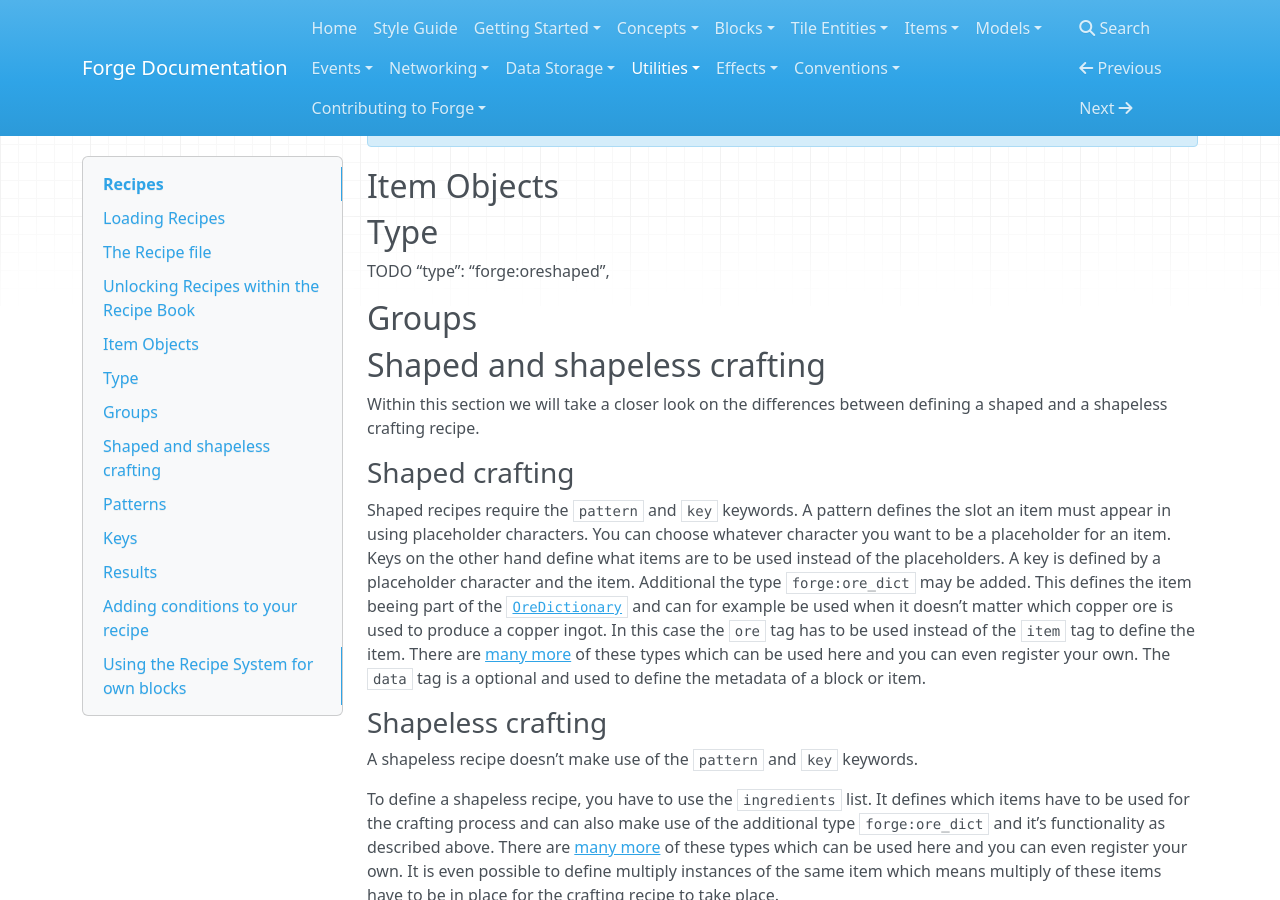
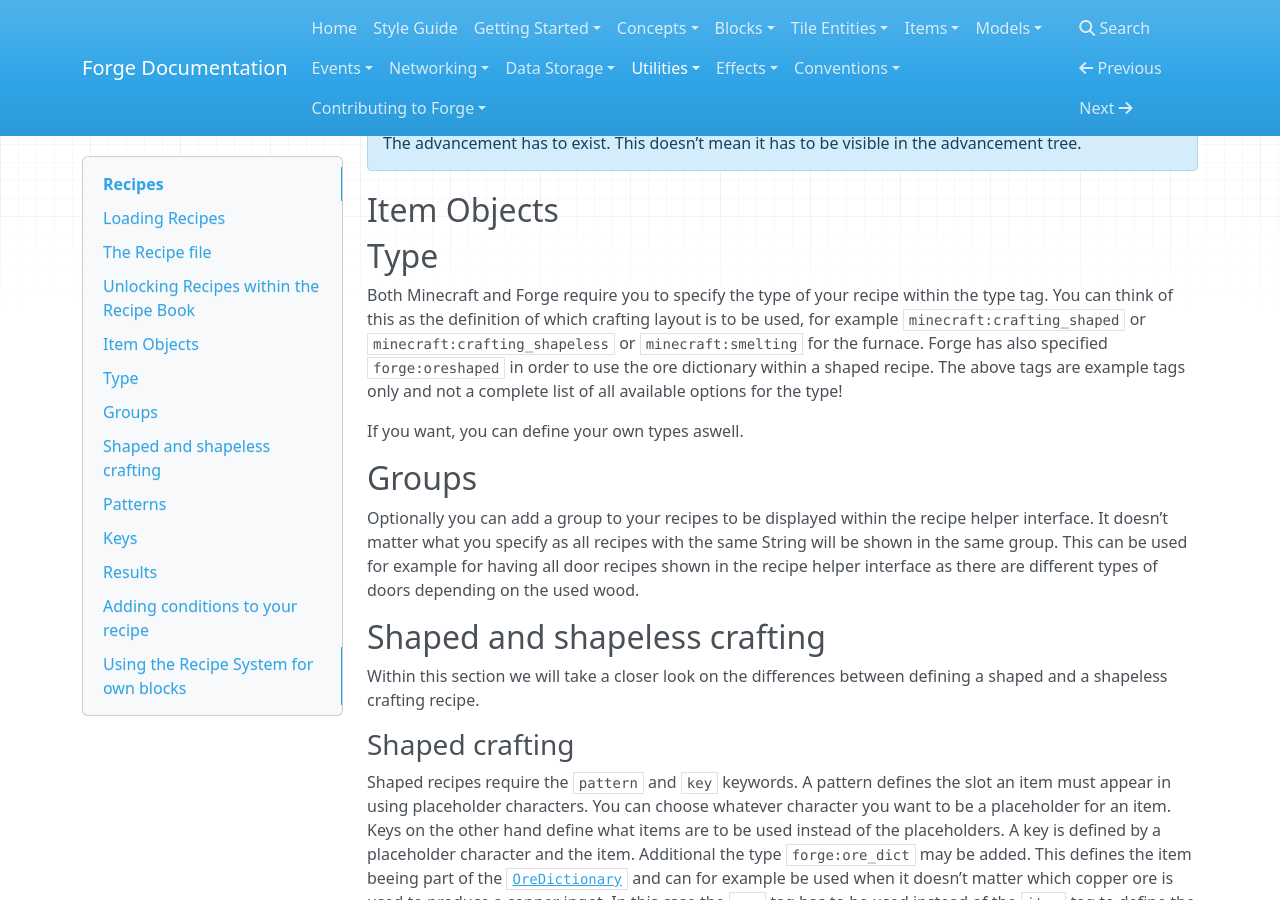
Before and after one commit to MinecraftForge/Documentation, an MkDocs documentation site: the page built from docs/utilities/recipes.md, in a window 1280 px wide and 900 px high, scrolled down 1549 px. Built offline with MkDocs 1.6.1, drawn with Linux system fonts in a browser that asks for light colours; nearby versions of some CDN libraries; old or Windows-style settings are respelled for this version of MkDocs; some of the changed text lies outside the part shown.

Commit message:
Finish group section

```diff
--- a/docs/utilities/recipes.md
+++ b/docs/utilities/recipes.md
@@ -2,6 +2,7 @@ Recipes
 =======
 
 With the update to Minecraft 1.12, Mojang introduced a new data-driven recipe system based on JSON files. Since then it has been adopted by Forge as well and will be expanded with Minecraft 1.13.
+All recipe json have to be saved with the UTF-8 encoding.
 
 Loading Recipes
 ---------------
@@ -72,11 +73,13 @@ Item Objects
 
 Type
 ----
-TODO
-    "type": "forge:oreshaped",
+Both Minecraft and Forge require you to specify the type of your recipe within the type tag. You can think of this as the definition of which crafting layout is to be used, for example `minecraft:crafting_shaped` or `minecraft:crafting_shapeless` or `minecraft:smelting` for the furnace. Forge has also specified `forge:oreshaped` in order to use the ore dictionary within a shaped recipe. The above tags are example tags only and not a complete list of all available options for the type!
+
+If you want, you can define your own types aswell.
 
 Groups
 ------
+Optionally you can add a group to your recipes to be displayed within the recipe helper interface. It doesn't matter what you specify as all recipes with the same String will be shown in the same group. This can be used for example for having all door recipes shown in the recipe helper interface as there are different types of doors depending on the used wood.
 
 Shaped and shapeless crafting
 -----------------------------
```
